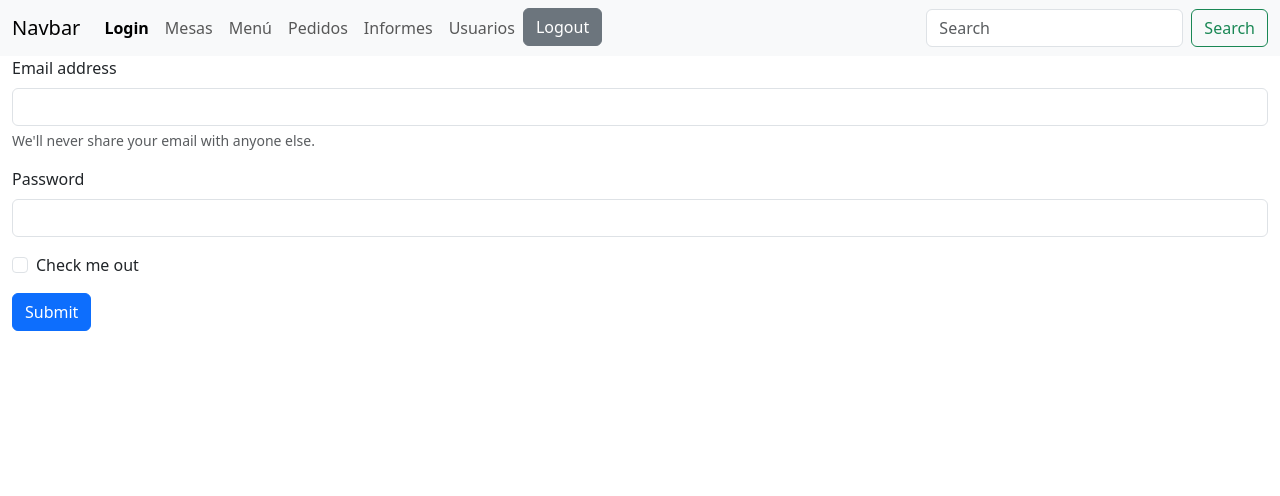
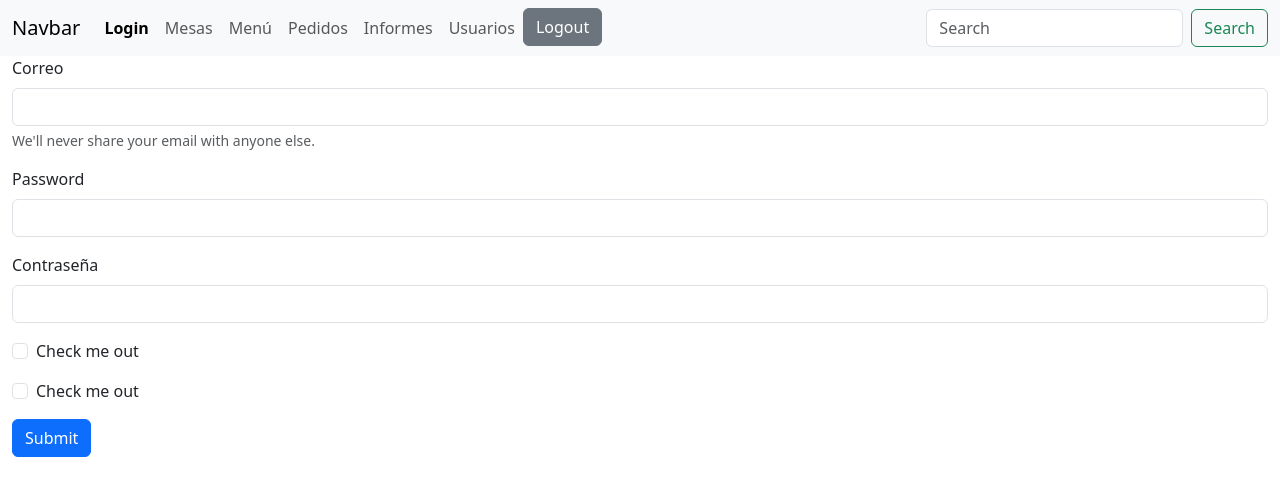
Before and after one commit to LMorenoZ/GestorRestaurante-Frontend, a Vue app: page /login in a window 1280 px wide. Shown: the top 496 px of the page. Built offline with nearby package versions, Linux system fonts and the light colour scheme.

Commit message:
Contraseñas Actualizadas

```diff
--- a/src/views/LoginView.vue
+++ b/src/views/LoginView.vue
@@ -2,13 +2,21 @@
     <div class="container-fluid">
         <form>
             <div class="mb-3">
-                <label for="exampleInputEmail1" class="form-label">Email address</label>
+                <label for="exampleInputEmail1" class="form-label">Correo</label>
                 <input type="email" class="form-control" id="exampleInputEmail1" aria-describedby="emailHelp">
                 <div id="emailHelp" class="form-text">We'll never share your email with anyone else.</div>
             </div>
             <div class="mb-3">
                 <label for="exampleInputPassword1" class="form-label">Password</label>
                 <input type="password" class="form-control" id="exampleInputPassword1">
+            </div>
+            <div class="mb-3">
+            <label for="exampleInputPassword1" class="form-label">Contraseña</label>
+            <input type="password" class="form-control" id="exampleInputPassword1">
+        </div>
+            <div class="mb-3 form-check">
+                <input type="checkbox" class="form-check-input" id="exampleCheck1">
+                <label class="form-check-label" for="exampleCheck1">Check me out</label>
             </div>
             <div class="mb-3 form-check">
                 <input type="checkbox" class="form-check-input" id="exampleCheck1">
```
Also changed, not shown: src/components/FormLogin.vue (+6 -2 lines).
